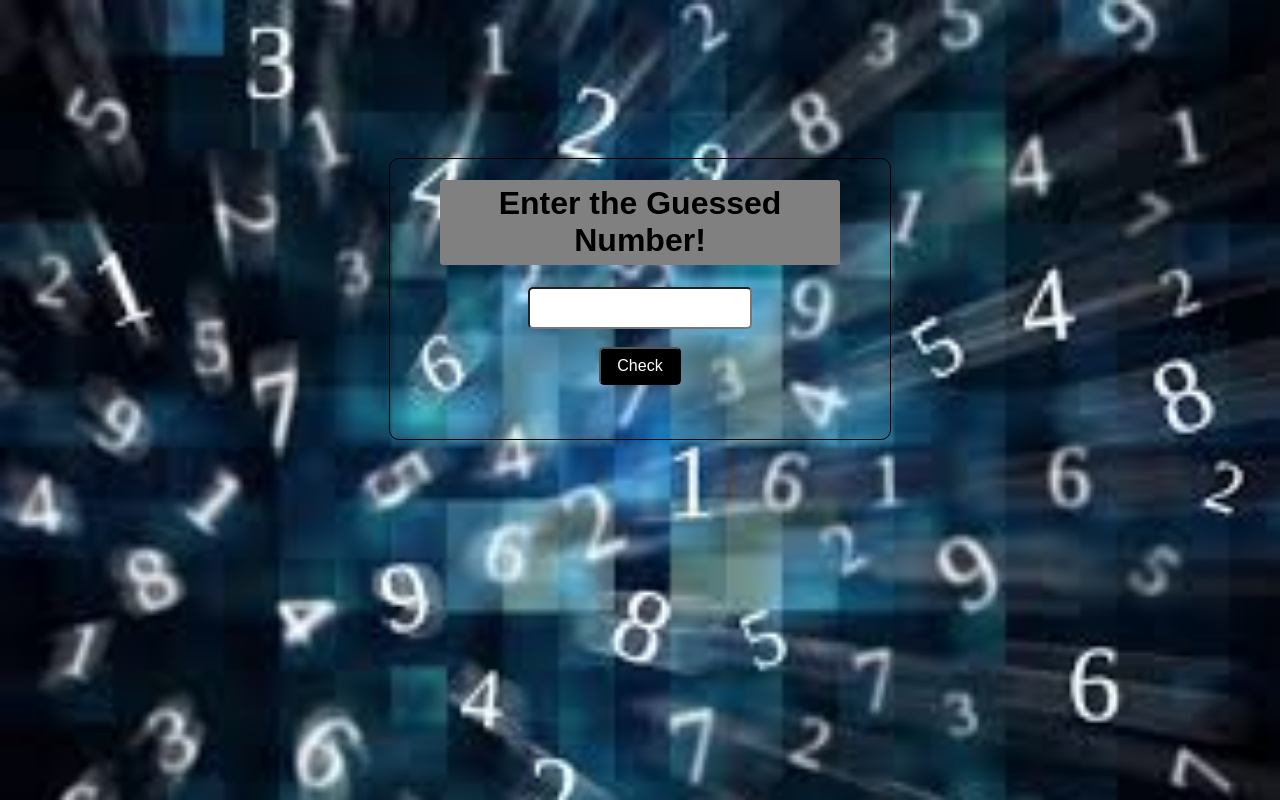
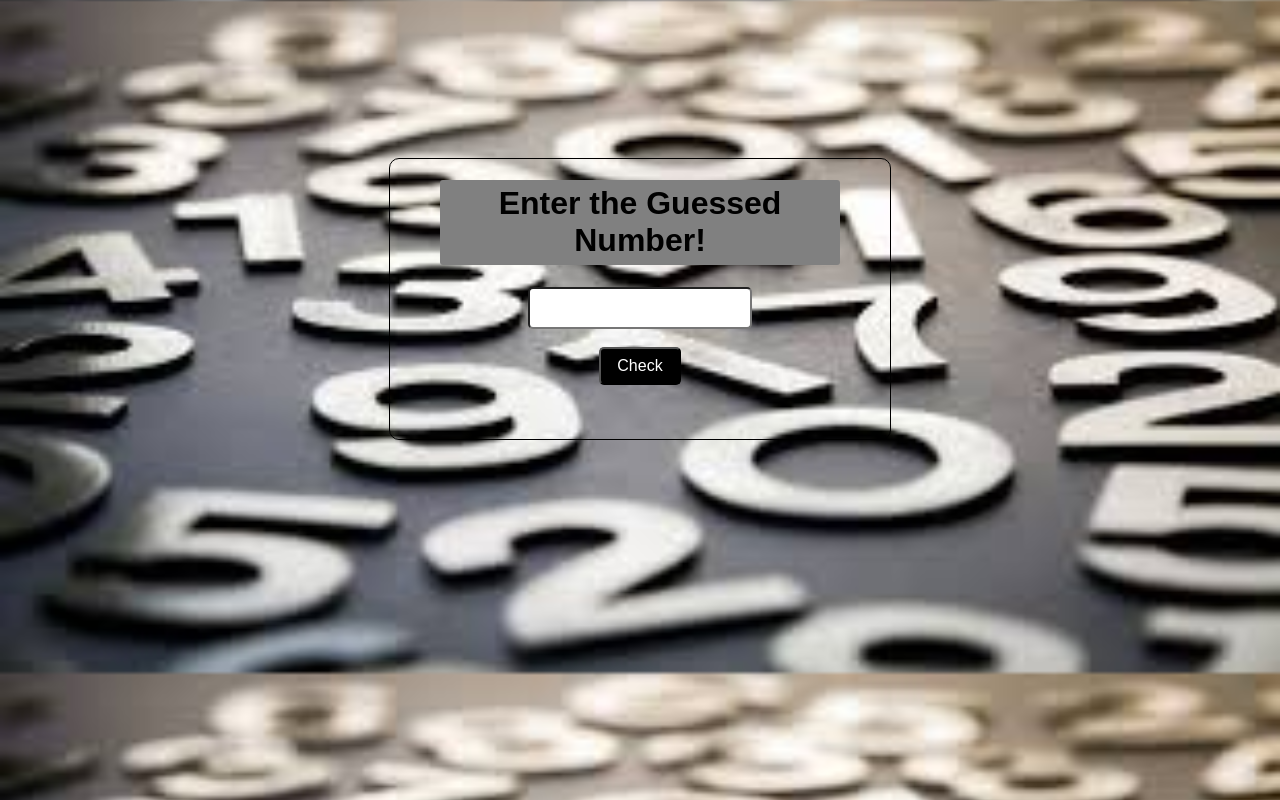
Before and after one commit to Gokulgokul14/Guessing_Game, a plain HTML site: page number.html in a window 1280 px wide. Drawn offline with Linux system fonts and the light colour scheme.

Commit message:
Update number.css

```diff
--- a/number.css
+++ b/number.css
@@ -1,6 +1,6 @@
 
         body {
-            background-image: url(files/numbers1.jpg);
+            background-image: url(files/numbers2.jpg);
             background-size: cover;
             text-align: center;
         }
```
